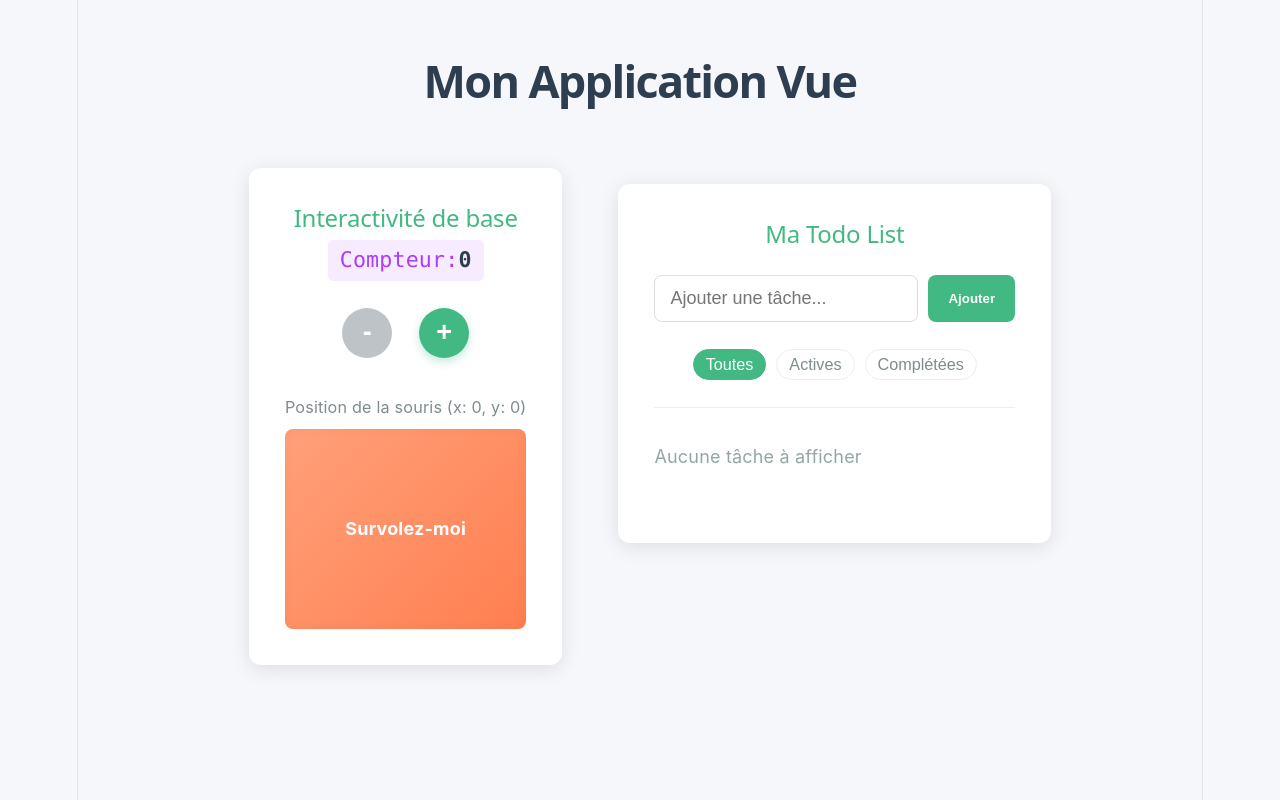
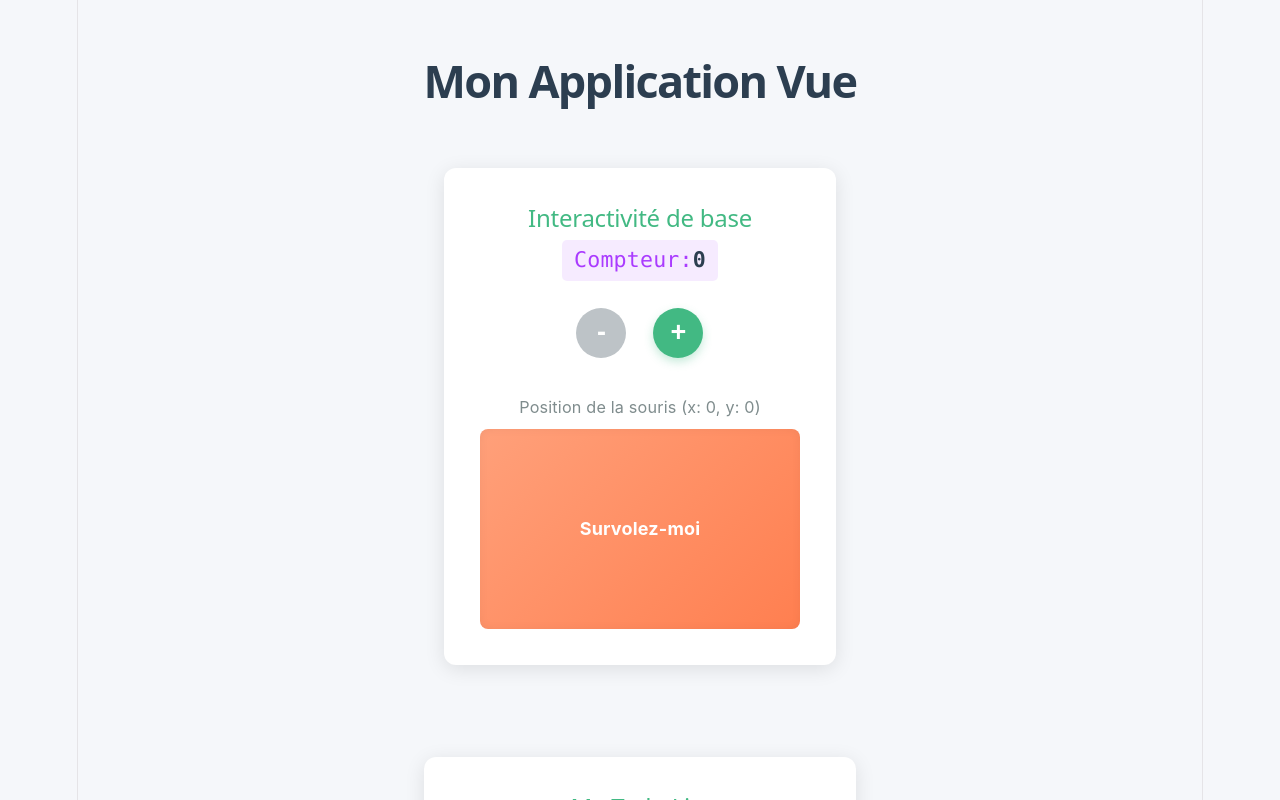
Before and after one commit to selkniezpandora/tuto-vue, a Vue app: page / in a window 1280 px wide. Shown: the top 800 px of the page. Built offline with nearby package versions, Linux system fonts and the light colour scheme.

Commit message:
feat: add RegistrationForm component to App.vue and update layout with responsive grid

```diff
--- a/src/App.vue
+++ b/src/App.vue
@@ -1,6 +1,7 @@
 <script setup lang="ts">
 import MyComponent from "./components/MyComponent.vue";
 import TodoList from "./components/TodoList.vue";
+import RegistrationForm from "./components/RegistrationForm.vue";
 </script>
 
 <template>
@@ -12,6 +13,7 @@ import TodoList from "./components/TodoList.vue";
       <div class="components-grid">
         <MyComponent />
         <TodoList />
+        <RegistrationForm />
       </div>
     </main>
   </div>
@@ -51,8 +53,10 @@ header h1 {
 
 @media (min-width: 1024px) {
   .components-grid {
-    flex-direction: row;
-    align-items: flex-start;
+    display: grid;
+    grid-template-columns: repeat(auto-fit, minmax(350px, 1fr));
+    gap: 2rem;
+    align-items: start;
     justify-content: center;
   }
 }
```
